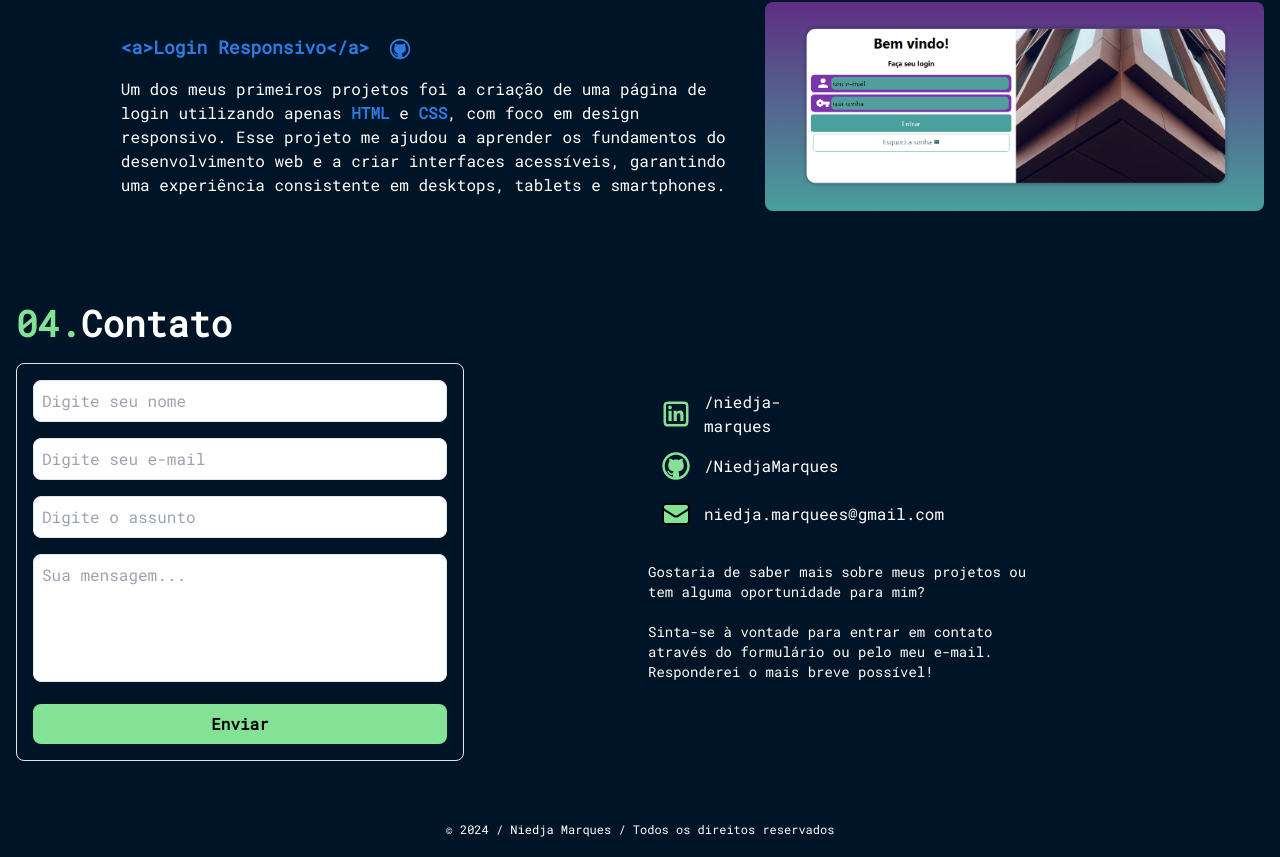
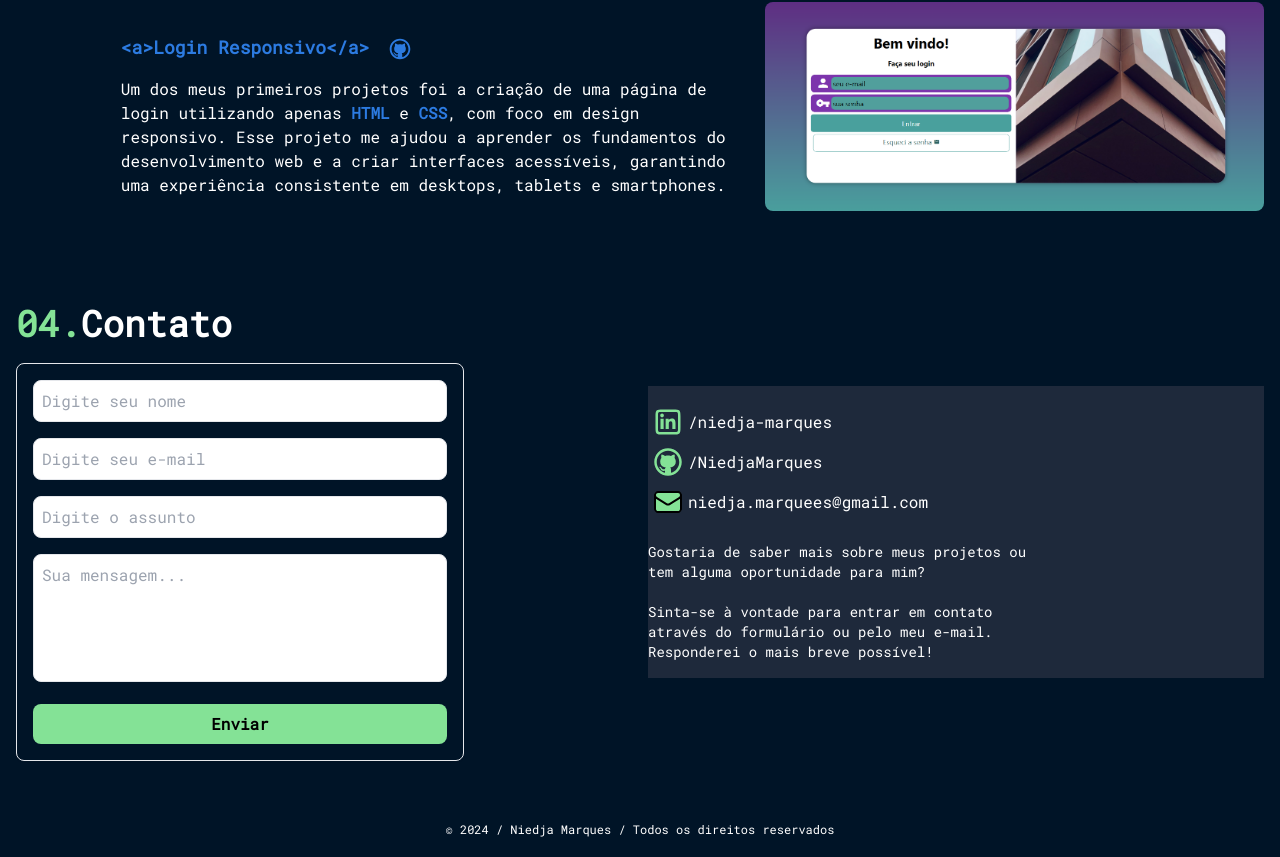
Before and after one commit to NiedjaMarques/Portifolio, a React (Vite) app: page / in a window 1280 px wide. Shown: the part 2224-3081 px from the top of the page. Built offline with nearby package versions, Linux system fonts and the light colour scheme.

Commit message:
Ajustes
inputs sem responsividade
alteração de textos

```diff
--- a/src/pages/componentes/ContactSection.jsx
+++ b/src/pages/componentes/ContactSection.jsx
@@ -21,22 +21,22 @@ const Contact = () => {
                     <ContactForm />
                 </div>
 
-                <div className='py-4'>
+                <div className='py-4 bg-slate-800'>
 
-                    <a href="https://www.linkedin.com/in/niedja-marques-460823274/" target="_blank" className="my-2 flex items-center w-[200px] hover:text-verde duration-300 transition-all ease">
-                        <img className='transform duration-500 mx-2 rounded-full h-10' src={iconLinkedin} alt="logo linkedin" />
-                        <p className='font-medium'>/niedja-marques</p>
+                    <div className="flex items-center">
+                        <img className='transform duration-500 rounded-full h-10' src={iconLinkedin} alt="logo linkedin" />
+                        <a href="https://www.linkedin.com/in/niedja-marques-460823274/" target="_blank" className='font-medium hover:underline hover:text-verde duration-300 transition-all ease'>/niedja-marques</a>
+                    </div>
+
+                    <a className="flex items-center">
+                        <img className='transform duration-500 rounded-full h-10' src={iconGithub} alt="logo Github"/>
+                        <a href="https://github.com/NiedjaMarques" target="_blank" className='font-medium hover:underline hover:text-verde duration-300 transition-all ease'>/NiedjaMarques</a>
                     </a>
 
-                    <a href="https://github.com/NiedjaMarques" target="_blank" className="w-[200px] hover:text-verde duration-300 transition-all ease my-2 flex items-center">
-                        <img className='transform duration-500 mx-2 rounded-full h-10' src={iconGithub} alt="logo Github" />
-                        <p className='font-medium'>/NiedjaMarques</p>
-                    </a>
-
-                    <a href="mailto:niedja.marquees@gmail.com" target="_blank" className="w-[300px hover:text-verde duration-300 transition-all ease my-2 flex items-center">
-                        <img className='transform duration-500 mx-2 rounded-full h-10 p-1' src={iconEmail} alt="logo email" />
-                        <p className='font-medium'>niedja.marquees@gmail.com</p>
-                    </a>
+                    <div className="flex items-center">
+                        <img className='transform duration-500 rounded-full h-10 p-1' src={iconEmail} alt="logo email" />
+                        <a href="mailto:niedja.marquees@gmail.com" target="_blank" className='font-medium hover:underline hover:text-verde duration-300 transition-all ease'>niedja.marquees@gmail.com</a>
+                    </div>
 
                     <p className='pt-5 max-w-sm text-sm'>
                         Gostaria de saber mais sobre meus projetos ou tem alguma oportunidade para mim? <br /><br />Sinta-se à vontade para entrar em contato através do formulário ou pelo meu e-mail. Responderei o mais breve possível!
--- a/src/pages/componentes/ProjetosSection.jsx
+++ b/src/pages/componentes/ProjetosSection.jsx
@@ -64,7 +64,7 @@ const Projetos = () => {
                             </div>
 
                             <p>
-                            Desenvolvi um portfólio com o objetivo de apresentar meus trabalhos e habilidades para visitantes interessados em conhecer mais sobre mim como desenvolvedora. Utilizei <span className='text-azul-claro font-bold'>Tailwind CSS</span>, <span className='text-azul-claro font-bold'>React JS</span>, <span className='text-azul-claro font-bold'>HTML</span> e <span className='text-azul-claro font-bold'>Node.js</span>, aplicando métodos de <span className='text-azul-claro font-bold'>POO</span> e o padrão <span className='text-azul-claro font-bold'>MVC</span>. Além disso, integrei o <span className='text-azul-claro font-bold'>Email.js</span> para permitir o envio de emails diretamente para minha conta do Google. Este projeto serve como um currículo digital, destacando minha experiência e competências técnicas de forma clara e organizada.
+                            Desenvolvi um portfólio com o objetivo de apresentar meus trabalhos e habilidades para visitantes interessados em conhecer mais sobre mim como desenvolvedora. Utilizei <span className='text-azul-claro font-bold'>Tailwind CSS</span>, <span className='text-azul-claro font-bold'>React JS</span> e <span className='text-azul-claro font-bold'>HTML</span>, aplicando métodos de <span className='text-azul-claro font-bold'>POO</span> e o padrão <span className='text-azul-claro font-bold'>MVC</span>. Além disso, integrei o <span className='text-azul-claro font-bold'>Email.js</span> para permitir o envio de emails diretamente para minha conta do Google. Este projeto serve como um currículo digital, destacando minha experiência e competências técnicas de forma clara e organizada.
                             </p>
 
                         </div>
```
